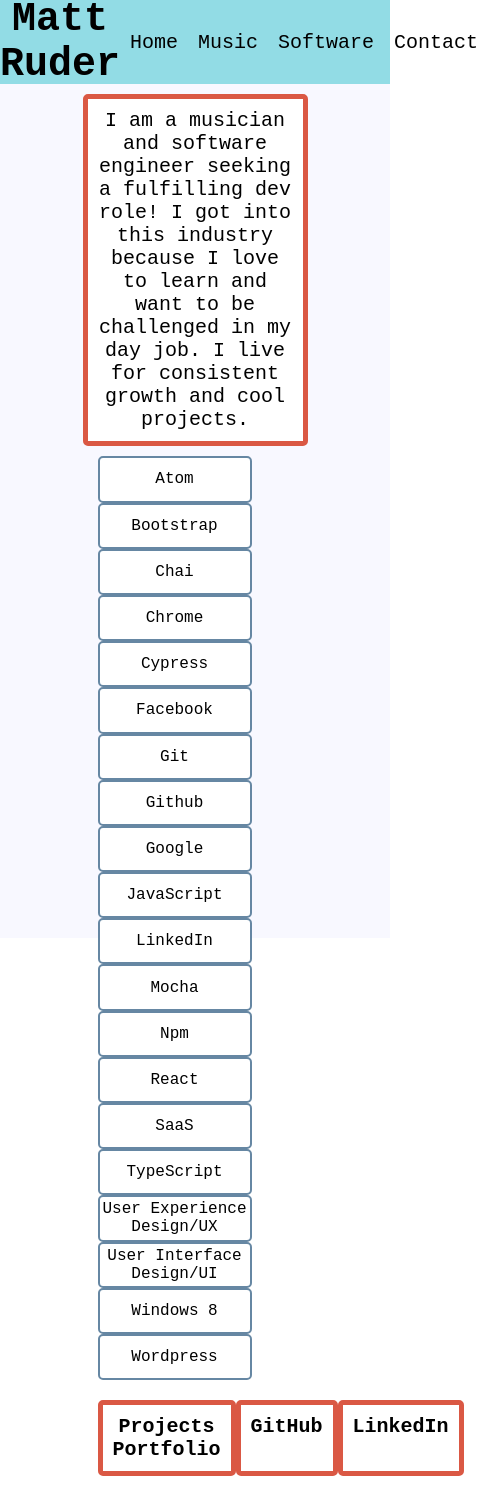
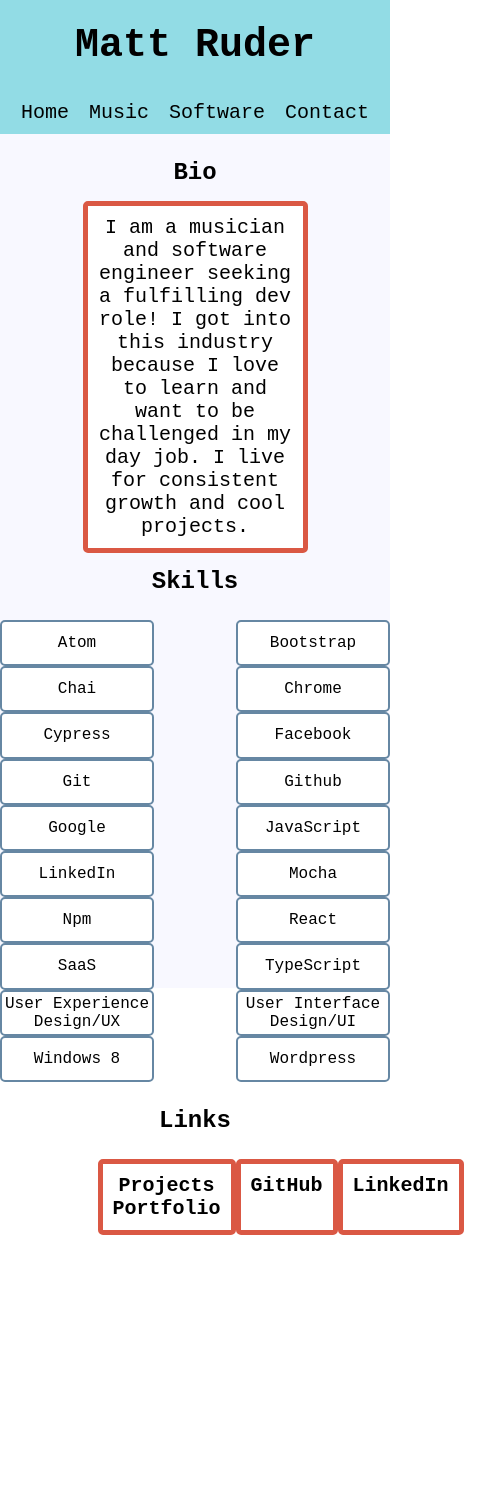
Before and after one commit to mattruder/portfolio-website, a React (Create React App) app: page /software in a window 390 px wide. Shown: the whole page, 488 px wide, since content can reach past the window. After the commit the page ends 1245 px from the top, so only its background shows below. Built offline with nearby package versions, Linux system fonts and the light colour scheme.

Commit message:
add some breakpoints

```diff
--- a/src/Components/MusicPage.tsx
+++ b/src/Components/MusicPage.tsx
@@ -8,9 +8,12 @@ function MusicPage() {
   return (
     <div className='music-page'>
       <div className='music-elements'>
+        <h2>Bio</h2>
         <MusicBio />
           <div className="music-media">
+            <h2>Video</h2>
             <MusicVideo />
+            <h2>Audio</h2>
             <MusicAudio />
           </div>
       </div>
--- a/src/Components/Navbar.tsx
+++ b/src/Components/Navbar.tsx
@@ -10,10 +10,12 @@ function NavBar() {
       </div>
       <div className='nav-links'>
 
+
         <Link className='navlink' to="/"><p>Home</p></Link>
         <Link className='navlink' to="/music"><p>Music</p></Link>
         <Link className='navlink' to="/software"><p>Software</p></Link>
         <Link className='navlink' to="/contact"><p>Contact</p></Link>
+
 
       </div>
     </div>
--- a/src/Components/SoftwareExperience.tsx
+++ b/src/Components/SoftwareExperience.tsx
@@ -3,9 +3,9 @@ import '../Styles/SoftwareExperience.css'
 function SoftwareExperience() {
   return (
     <div className="experience-links">
-      <a className='experience-link' href="https://terminal.turing.edu/profiles/1427" target="_blank">Projects Portfolio</a>
-      <a className='experience-link' href="https://github.com/mattruder" target="_blank">GitHub</a>
-      <a className='experience-link' href="https://www.linkedin.com/in/matthew-ruder-a3837320b/" target="_blank">LinkedIn</a>
+      <a className='experience-link-portfolio' href="https://terminal.turing.edu/profiles/1427" target="_blank">Projects Portfolio</a>
+      <a className='experience-link-github' href="https://github.com/mattruder" target="_blank">GitHub</a>
+      <a className='experience-link-linkedin' href="https://www.linkedin.com/in/matthew-ruder-a3837320b/" target="_blank">LinkedIn</a>
     </div>
   )
 }
--- a/src/Components/SoftwarePage.tsx
+++ b/src/Components/SoftwarePage.tsx
@@ -7,8 +7,11 @@ import '../Styles/SoftwarePage.css'
 function SoftwarePage() {
   return (
     <div className="software-page">
+      <h2>Bio</h2>
       <SoftwareBio />
+      <h2>Skills</h2>
       <AllSkillButtons />
+      <h2>Links</h2>
       <SoftwareExperience />
     </div>
   )
--- a/src/Styles/AllSkillButtons.css
+++ b/src/Styles/AllSkillButtons.css
@@ -7,3 +7,15 @@
   justify-content: space-between;
   padding: 10px;
 }
+
+@media only screen and (max-width: 650px) {
+  .all-skills {
+    display: flex;
+    flex-direction: row;
+    align-items: center;
+    width: 100vw;
+    flex-wrap: wrap;
+    justify-content: space-between;
+    padding: 10px;
+  }
+}
--- a/src/Styles/ContactForm.css
+++ b/src/Styles/ContactForm.css
@@ -1,11 +1,23 @@
-
-
-.contact-form-text {
-  padding: 10vh;
+.contact {
   display: flex;
   flex-direction: column;
   align-items: center;
   justify-content: center;
+  padding-top: 10px;
+}
+
+.contact-form-text {
+  padding: 10px;
+  display: flex;
+  flex-direction: column;
+  align-items: center;
+  justify-content: center;
+  width: 50vw;
+  background-color: white;
+  border: 5px solid #DA5844;
+  border-radius: 5px;
+  margin-bottom: 5vh;
+  font-size: 20px;
 }
 
 #contact-form {
@@ -39,6 +51,6 @@
 }
 
 .contact-btn:hover {
-  padding: 15px;
+  background-color: lightgrey;
   cursor: pointer;
 }
--- a/src/Styles/Home.css
+++ b/src/Styles/Home.css
@@ -4,6 +4,7 @@
   align-items: center;
   justify-content: center;
   height: 90vh;
+  width: 100%;
 }
 
 .home-text-container {
@@ -15,3 +16,8 @@
   padding: 10px;
   font-size: 20px;
 }
+
+.home-video {
+  width: 50vw;
+  height: 50vh;
+}
--- a/src/Styles/Navbar.css
+++ b/src/Styles/Navbar.css
@@ -36,3 +36,18 @@ a:active { text-decoration: none; }
   top: 0;
   width: 100%;
 }
+
+@media only screen and (max-width: 650px) {
+  .navbar {
+    display: flex;
+    flex-direction: column;
+    height: 10%;
+    width: 100%;
+  }
+
+  .sticky {
+    position: fixed;
+    top: 0;
+    width: 100%;
+  }
+}
--- a/src/Styles/SoftwareExperience.css
+++ b/src/Styles/SoftwareExperience.css
@@ -7,7 +7,7 @@
   font-size: 20px;
 }
 
-.experience-link {
+.experience-link-portfolio, .experience-link-github, .experience-link-linkedin {
   color: black;
   border: 5px solid #DA5844;
   padding: 10px;
@@ -16,13 +16,14 @@
   font-weight: bold;
 }
 
+
 a:link { text-decoration: none; }
 
 
 a:visited { text-decoration: none; }
 
 
-a:hover { text-decoration: none; }
+a:hover { text-decoration: none;}
 
 
 a:active { text-decoration: none; }
--- a/src/Styles/SoftwarePage.css
+++ b/src/Styles/SoftwarePage.css
@@ -5,3 +5,7 @@
   align-items: center;
   padding-top: 10px;
 }
+
+h2 {
+  padding: 15px;
+}
```
